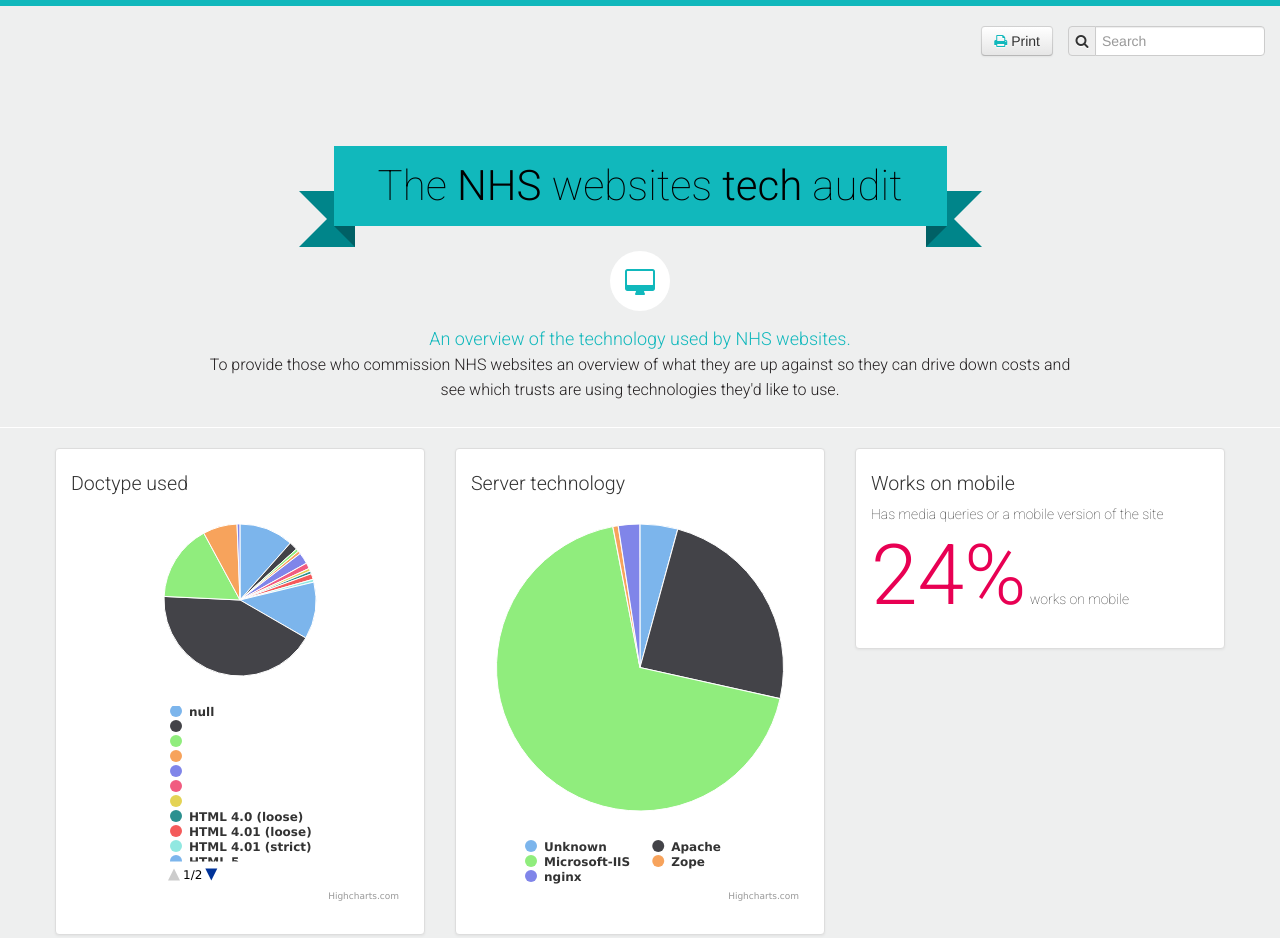
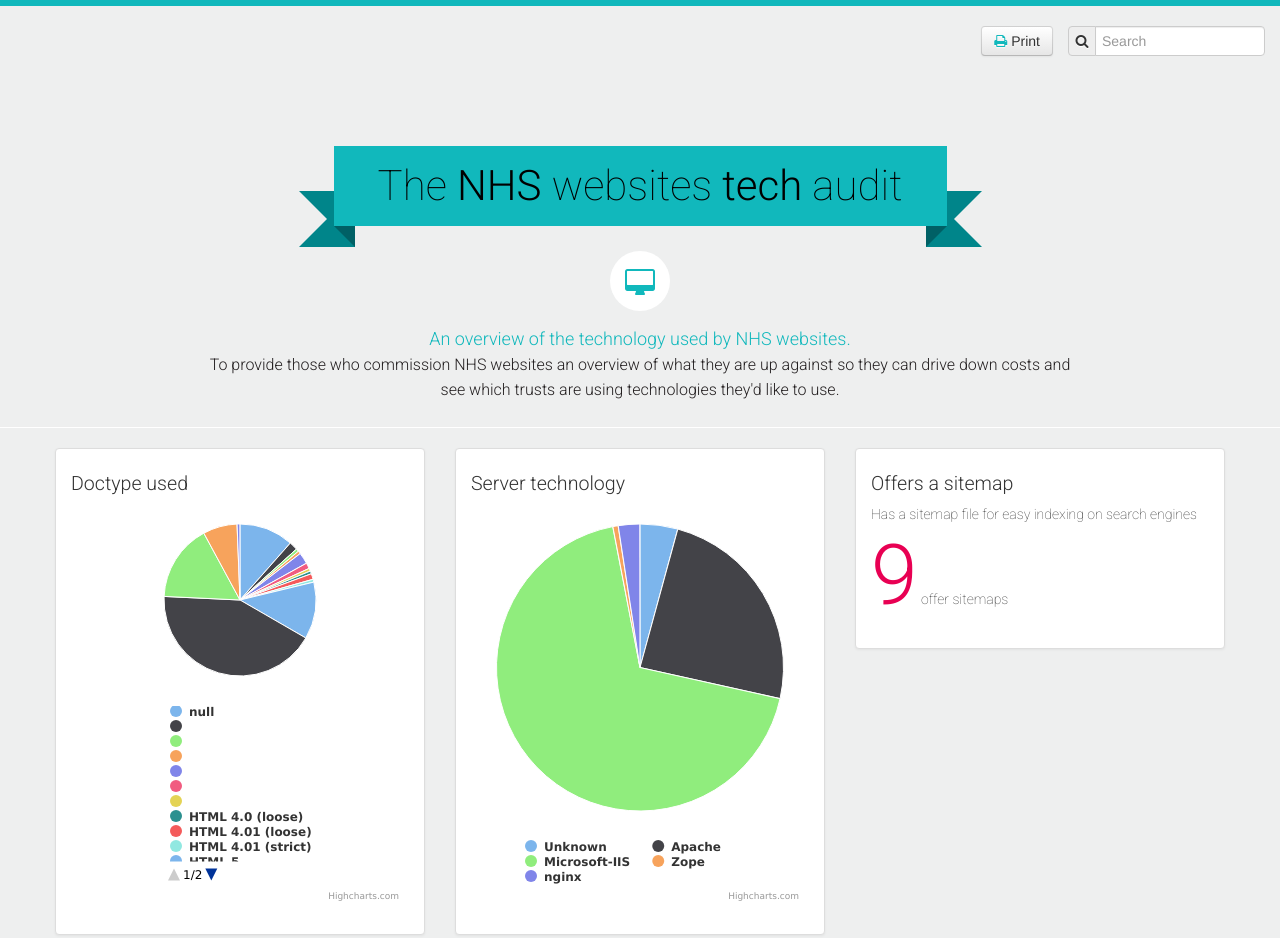
Before and after one commit to rjmunro/accessibility-scraper, a plain HTML site: page index.html in a window 1280 px wide. Shown: the top 938 px of the page. Drawn offline with nearby package versions, Linux system fonts and the light colour scheme.

Commit message:
added big number for sitemaps

```diff
--- a/index.html
+++ b/index.html
@@ -87,11 +87,11 @@
                     </div>
                     <div class="span4">
                         <div class="thumbnail">
-                            <h2>Works on mobile</h2>
-                            <p>Has media queries or a mobile version of the site</p>
+                            <h2>Offers a sitemap</h2>
+                            <p>Has a sitemap file for easy indexing on search engines</p>
                             <div class="summary">
-                                <span class="bignumbers">24%</span>
-                                <span>works on mobile</span>
+                                <span class="bignumbers">9</span>
+                                <span>offer sitemaps</span>
                                 <div id="container"></div>
                             </div>
                         </div>
```
